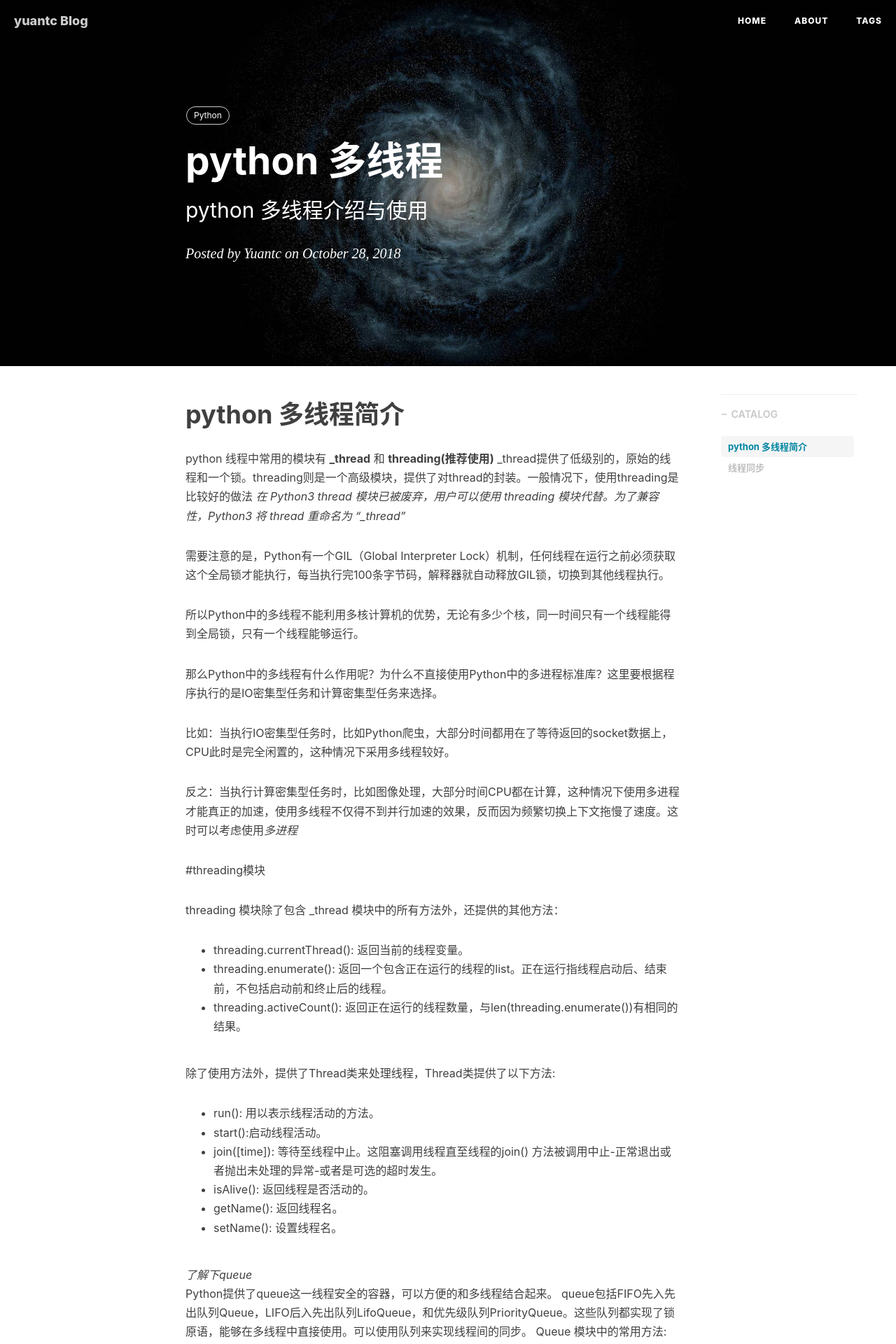
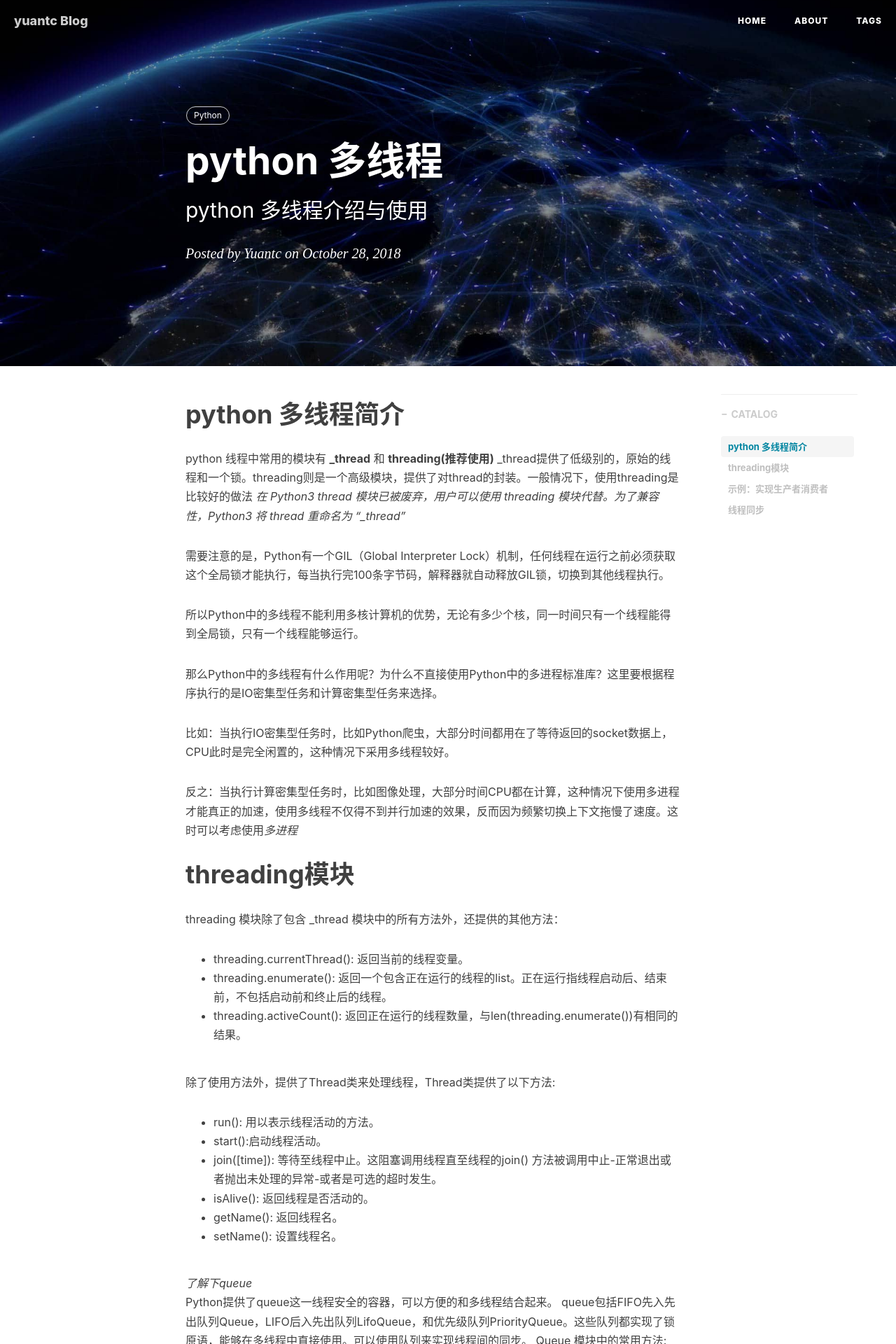
Before and after one commit to yuantianchi/sky.github.io, a Jekyll site: the page built from _posts/2018-10-16-Python 多线程.md, in a window 1280 px wide. Shown: the top 1920 px of the page at 70% size. Built offline with Jekyll 4.4.1, drawn with Linux system fonts in a browser that asks for light colours; nearby versions of some CDN libraries; comment, search, counter and statistics services are not loaded; some of the changed text lies outside the part shown.

Commit message:
add posts

```diff
--- a/_posts/2018-10-16-Python 多线程.md
+++ b/_posts/2018-10-16-Python 多线程.md
@@ -4,7 +4,7 @@
 subtitle:   python 多线程介绍与使用
 date:       2018-10-28
 author:     Yuantc
-header-img: img/post-bg-universe.jpg
+header-img: img/post-bg-os-metro.jpg
 catalog: true
 tags:
     - Python
@@ -27,8 +27,7 @@
 反之：当执行计算密集型任务时，比如图像处理，大部分时间CPU都在计算，这种情况下使用多进程才能真正的加速，使用多线程不仅得不到并行加速的效果，反而因为频繁切换上下文拖慢了速度。这时可以考虑使用*多进程*
 
 
-#threading模块
-
+# threading模块
 threading 模块除了包含 _thread 模块中的所有方法外，还提供的其他方法：
 + threading.currentThread(): 返回当前的线程变量。
 + threading.enumerate(): 返回一个包含正在运行的线程的list。正在运行指线程启动后、结束前，不包括启动前和终止后的线程。
@@ -57,7 +56,7 @@
 + Queue.join() 实际上意味着等到队列为空，再执行别的操作
 
 我们可以通过直接从 threading.Thread 继承创建一个新的子类，并实例化后调用 start() 方法启动新线程，即它调用了线程的 run() 方法
-##示例：实现生产者消费者
+## 示例：实现生产者消费者
 
     #!/usr/bin/python env
     # !-*-coding:utf-8 -*-
@@ -153,7 +152,6 @@
     thread1.start()
     thread2.start()
 
-
 执行以上程序，输出结果为：
 
     开启线程： Thread-2
```
